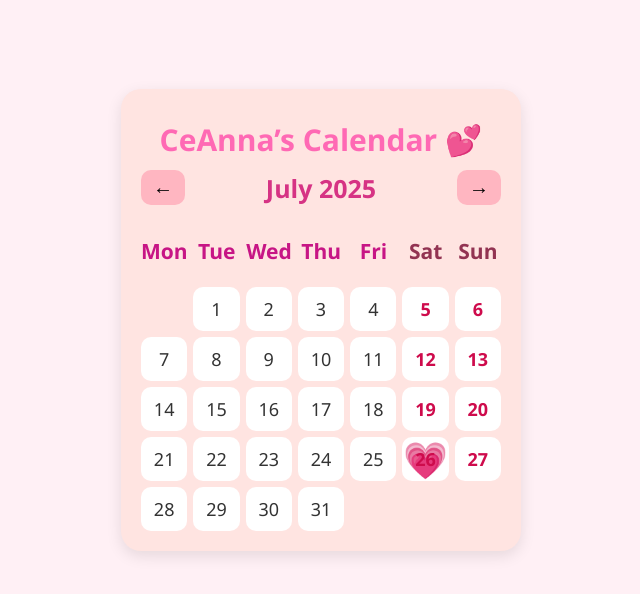
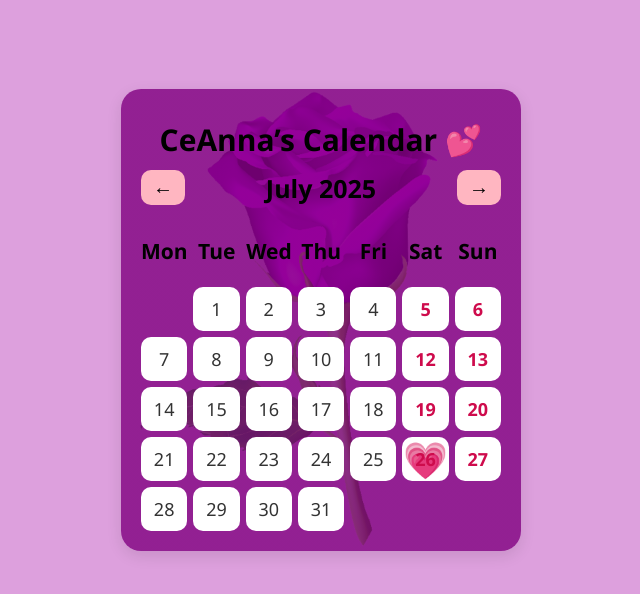
Before and after one commit to Giscard49/Ceanna-calendar, a plain HTML site: page index.html in a window 1280 px wide. Shown: the whole page, without its empty margins (319-959 px from the left). Drawn offline with Linux system fonts and the light colour scheme.

Commit message:
Updated image and font style

```diff
--- a/index.html
+++ b/index.html
@@ -13,7 +13,7 @@
       margin: 0;
       padding: 0;
       font-family: 'Segoe UI', sans-serif;
-      background: #fff0f5;
+      background: plum;
     }
 
     body {
@@ -26,7 +26,13 @@
     }
 
     .calendar {
-      background: #ffe4e1;
+  background-image:
+    linear-gradient(rgba(128, 0, 128, 0.8), rgba(128, 0, 128, 0.8)),
+    url('flower2.png');
+  background-size: cover;
+  background-position: center;
+  background-repeat: no-repeat;
+
   border-radius: 20px;
   padding: 20px;
   box-shadow: 0 5px 15px rgba(0,0,0,0.1);
@@ -34,9 +40,11 @@
   max-width: 400px;
 }
 
+
+
     .calendar h2 {
       text-align: center;
-      color: #ff69b4;
+      color: black;
       margin: 10px 0;
       font-size: 30px;
     }
@@ -45,7 +53,7 @@
       display: flex;
       justify-content: space-between;
       align-items: center;
-      color: #d63384;
+      color: black;
       font-weight: bold;
       margin: 10px 0;
       font-size: 25px;
@@ -69,14 +77,14 @@
 
     .weekdays div {
     font-weight: bolder;
-    color: #c71585;
+    color: black;
     font-size: 21px;
   }
 
 /* Highlight weekend headers (Sat and Sun) */
 .weekdays div:nth-child(6),
 .weekdays div:nth-child(7) {
-  color: #923352;       /* A dark pink/red */
+  color: black;       /* A dark pink/red */
   font-weight: bold;
 }
 
```
Also changed, not shown: flower1.png (added), flower2.png (added). Lines whose indentation alone changed are shown as unchanged.
